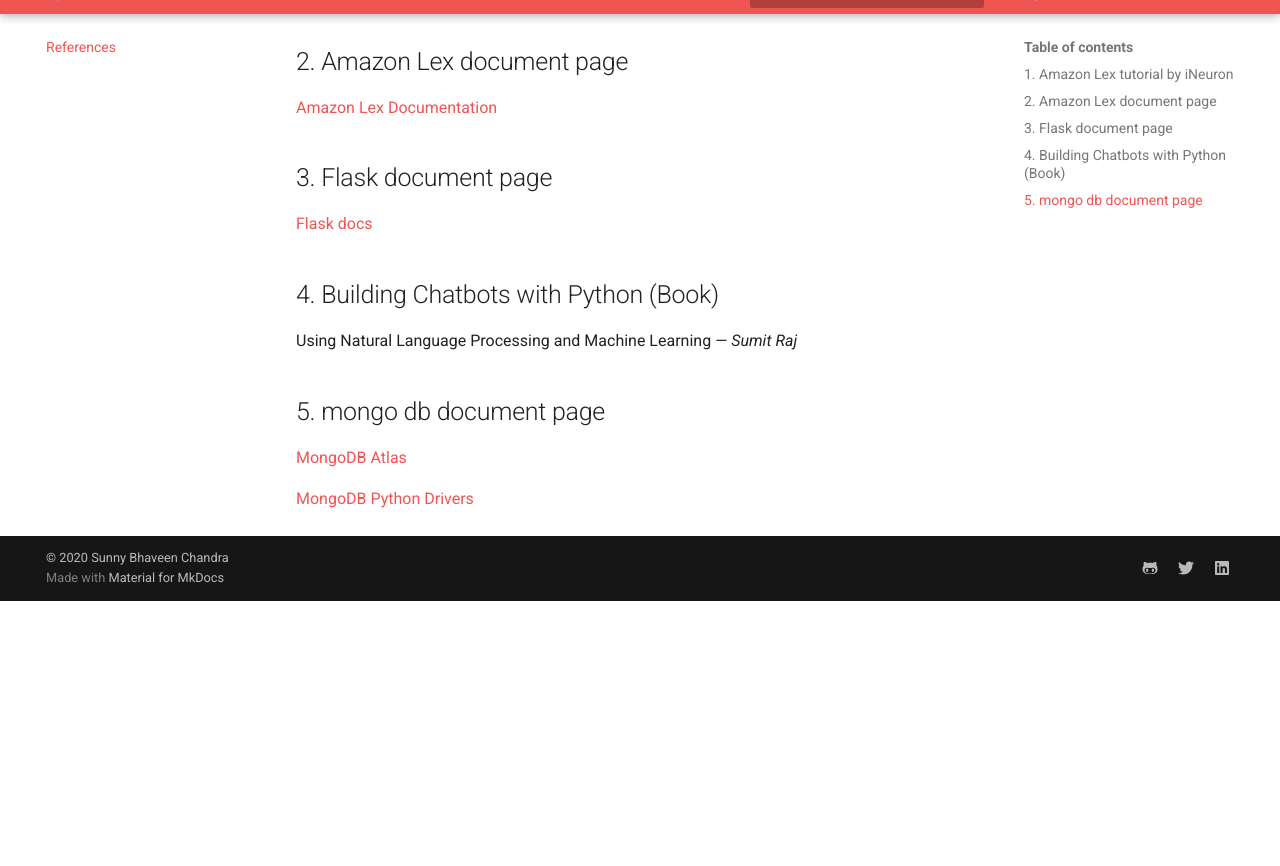
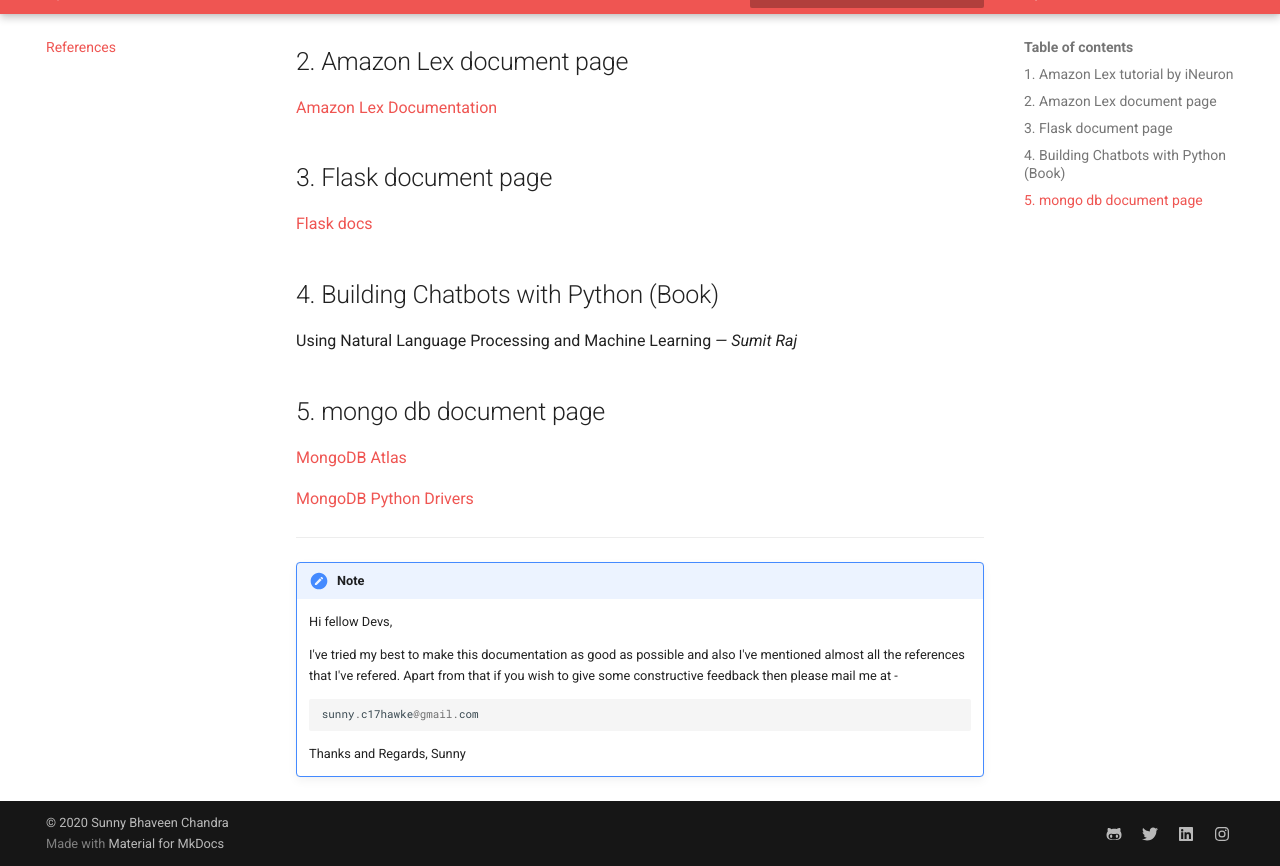
Before and after one commit to c17hawke/covid-responder-lex-bot, an MkDocs documentation site: the page built from docs/p10.md, in a window 1280 px wide and 900 px high, scrolled down 629 px, cut to the strip 34-900 px from the top of the window. Built offline with MkDocs 1.6.1 and Material for MkDocs 9.7.7, drawn with Linux system fonts in a browser that asks for light colours; comment, search, counter and statistics services are not loaded; before the commit the page ends 1264 px from its top, so only the background shows below that.

Commit message:
docs update

```diff
--- a/docs/p10.md
+++ b/docs/p10.md
@@ -27,3 +27,15 @@
 [MongoDB Atlas](https://docs.atlas.mongodb.com/)
 
 [MongoDB Python Drivers](https://docs.mongodb.com/drivers/python)
+
+---
+
+!!! Note
+    Hi fellow Devs,
+
+    I've tried my best to make this documentation as good as possible and also I've mentioned almost all the references that I've refered. Apart from that if you wish to give some constructive feedback then please mail me at -
+
+        sunny.c17hawke@gmail.com
+
+    Thanks and Regards,
+    Sunny
--- a/mkdocs.yml
+++ b/mkdocs.yml
@@ -27,6 +27,8 @@
       link: https://twitter.com/c17hawke
     - icon: fontawesome/brands/linkedin
       link: https://linkedin.com/in/c17hawke
+    - icon: fontawesome/brands/instagram
+      link: https://www.instagram.com/c17hawke/
 
 extra_javascript:
   - https://cdnjs.cloudflare.com/ajax/libs/mathjax/2.7.0/MathJax.js?config=TeX-MML-AM_CHTML
@@ -37,6 +39,7 @@
   - footnotes
   - pymdownx.details
   - pymdownx.superfences
+  - pymdownx.mark
 
 copyright: |
   &copy; 2020 <a href="https://github.com/c17hawke"  target="_blank" rel="noopener">Sunny Bhaveen Chandra</a>
```
Also changed, not shown: docs/p04.md (+26 -1 lines), docs/p06.md (+5 -0 lines).
